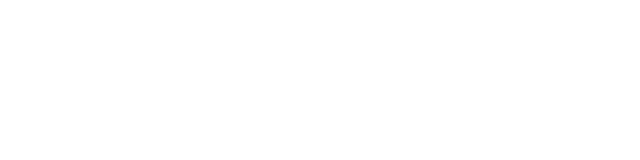
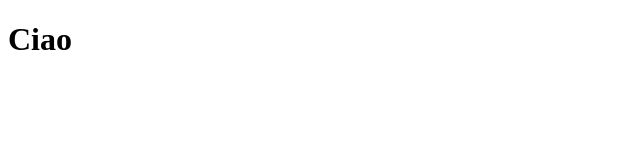
Before and after one commit to niculas1989/vue-cli-first, a Vue app: page / in a window 1280 px wide. Shown: the top 160 px of the page, without its empty margins (0-640 px from the left). Built offline with nearby package versions, Linux system fonts and the light colour scheme.

Commit message:
added first try - h1 in App

```diff
--- a/src/App.vue
+++ b/src/App.vue
@@ -1,5 +1,7 @@
 <template>
-  <div id="app"></div>
+  <div id="app">
+    <h1>Ciao</h1>
+  </div>
 </template>
 
 <script>
```
